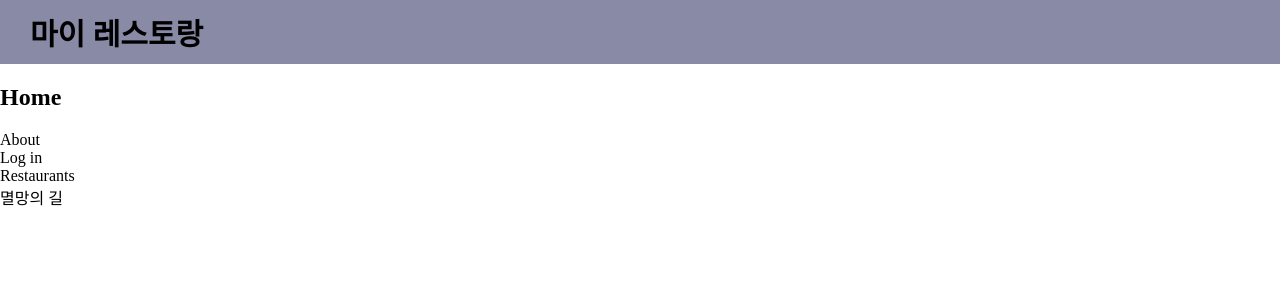
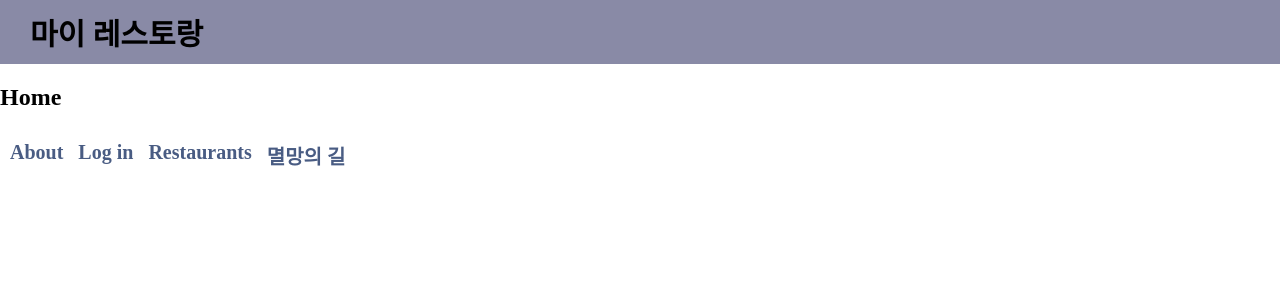
Before and after one commit to CodeSoom/react-week8-assignment-1, a React app: page / in a window 1280 px wide. Shown: the top 300 px of the page. Built offline with nearby package versions, Linux system fonts and the light colour scheme.

Commit message:
NavBar 컴포넌트 스타일링

```diff
--- a/src/components/home/NavBar.jsx
+++ b/src/components/home/NavBar.jsx
@@ -1,4 +1,6 @@
 import { Link } from 'react-router-dom';
+
+import styled from '@emotion/styled';
 
 export const ROUTES = [
   {
@@ -19,16 +21,43 @@ export const ROUTES = [
   },
 ];
 
+const Navigations = styled.ul({
+  display: 'flex',
+  margin: '0',
+  padding: '1rem',
+});
+
+const Navigation = styled.li({
+  marginRight: '1.5rem',
+
+  '&:last-child': {
+    marginRight: '0',
+  },
+
+  '& a': {
+    fontSize: '2rem',
+    fontWeight: 'bolder',
+    color: '#495C83',
+    transition: 'all 0.5s',
+
+    '&:hover': {
+      opacity: '0.8',
+    },
+  },
+});
+
 export default function NavBar() {
   return (
-    <ul>
-      {
-        ROUTES.map(({ name, path }) => (
-          <li key={name}>
-            <Link to={path}>{name}</Link>
-          </li>
-        ))
-      }
-    </ul>
+    <nav>
+      <Navigations>
+        {
+          ROUTES.map(({ name, path }) => (
+            <Navigation key={name}>
+              <Link to={path}>{name}</Link>
+            </Navigation>
+          ))
+        }
+      </Navigations>
+    </nav>
   );
 }
```
